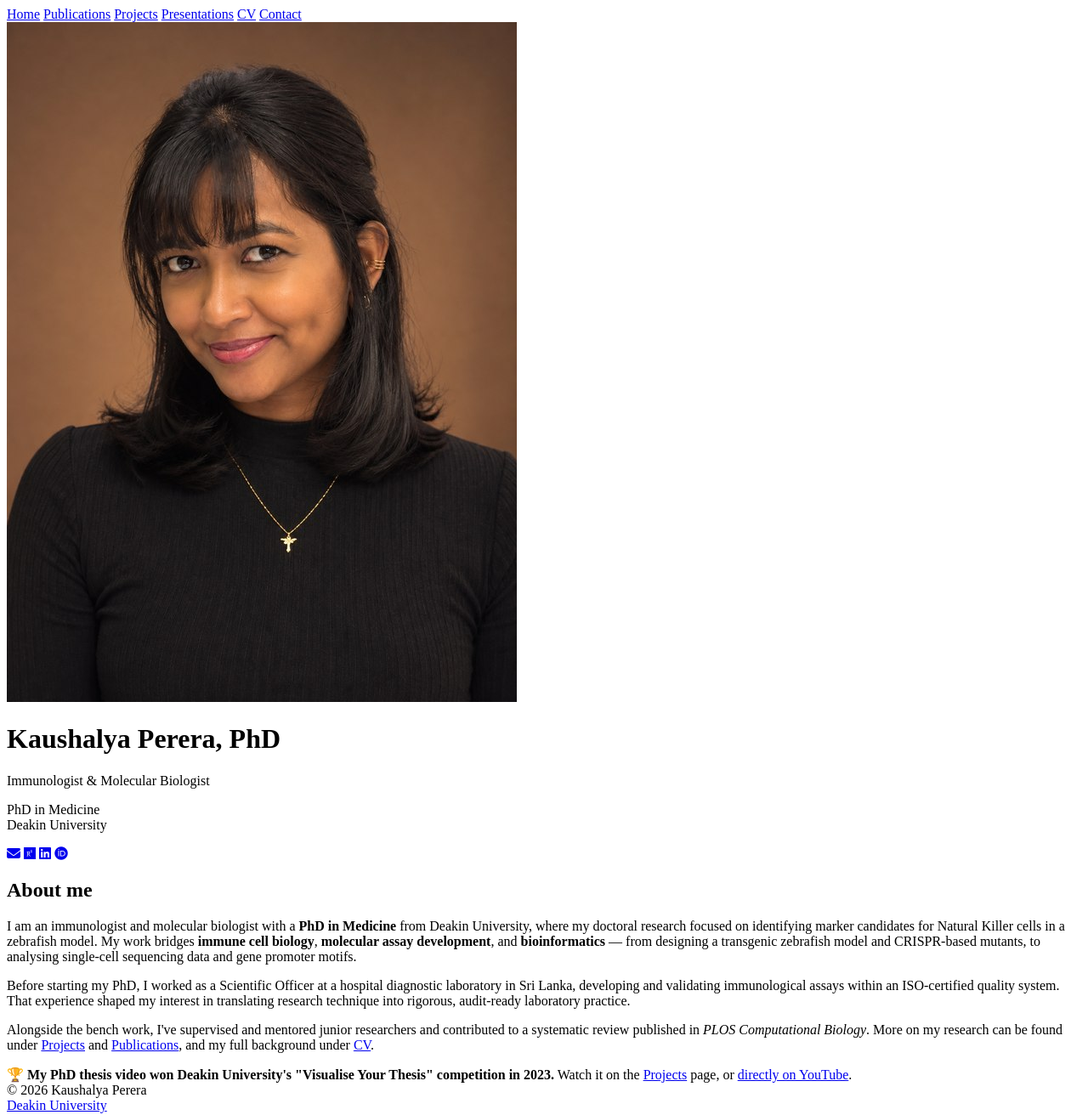
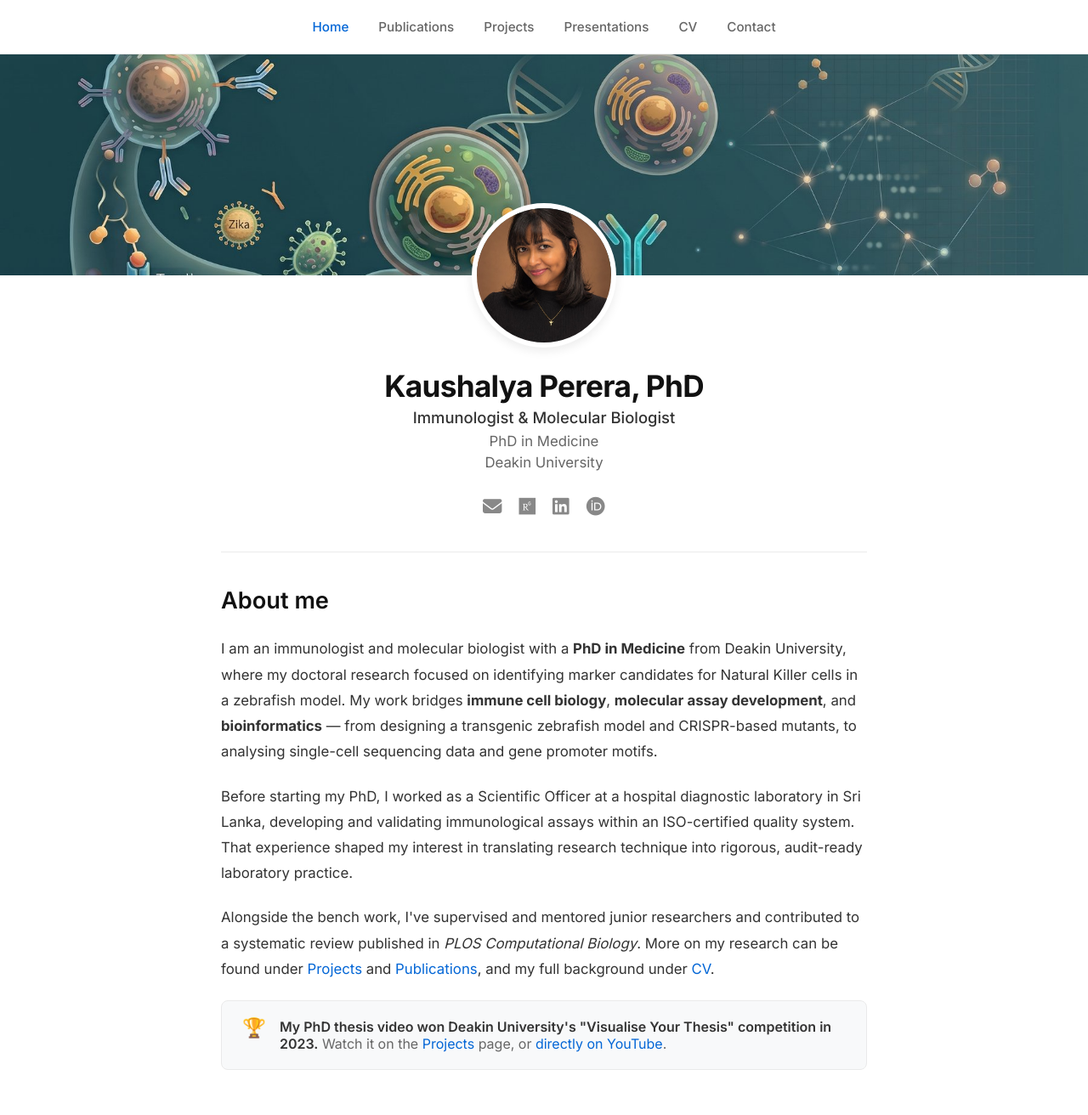
Before and after one commit to Pereraak/kaushalya-perera-portfolio, a plain HTML site: page index.html in a window 1280 px wide. Shown: the top 1312 px of the page at 85% size. Drawn offline with Linux system fonts and the light colour scheme.

Commit message:
style.css

```diff
--- a/style.css
+++ b/style.css
@@ -1,3 +1,164 @@
+:root {
+  --text-color: #333333;
+  --text-muted: #666666;
+  --bg-color: #ffffff;
+  --link-color: #0366d6;
+  --border-color: #eaeaea;
+  --accent-soft: #f8f9fa;
+}
+
+* { box-sizing: border-box; }
+
+body {
+  margin: 0;
+  padding: 0;
+  font-family: 'Inter', -apple-system, BlinkMacSystemFont, sans-serif;
+  color: var(--text-color);
+  background-color: var(--bg-color);
+  -webkit-font-smoothing: antialiased;
+}
+
+a { color: var(--link-color); text-decoration: none; }
+a:hover { text-decoration: underline; }
+
+/* --- TOP NAVIGATION --- */
+.navbar {
+  background-color: var(--bg-color);
+  border-bottom: 1px solid var(--border-color);
+  position: sticky;
+  top: 0;
+  z-index: 1000;
+}
+
+.nav-container {
+  max-width: 900px;
+  margin: 0 auto;
+  display: flex;
+  justify-content: center;
+  padding: 22px 20px;
+  gap: 35px;
+  flex-wrap: wrap;
+}
+
+.nav-container a {
+  color: var(--text-muted);
+  font-weight: 500;
+  font-size: 0.95rem;
+  transition: color 0.2s;
+}
+
+.nav-container a:hover, .nav-container a.active {
+  color: var(--link-color);
+  text-decoration: none;
+}
+
+/* --- BANNER (Now Full Width) --- */
+.banner {
+  width: 100%;
+  height: 260px;
+  background-image: url('banner.jpg');
+  background-size: cover;
+  background-position: center 30%;
+  background-color: #0f2b46;
+}
+
+/* --- MAIN CONTENT CONTAINER --- */
+.main-container {
+  max-width: 800px;
+  margin: 0 auto;
+  padding: 0 20px;
+}
+
+/* --- PROFILE HEADER --- */
+.profile-header {
+  text-align: center;
+  padding: 0 0 40px 0;
+  border-bottom: 1px solid var(--border-color);
+  margin-bottom: 40px;
+}
+
+.avatar {
+  width: 170px;
+  height: 170px;
+  border-radius: 50%;
+  border: 6px solid var(--bg-color);
+  margin-top: -85px;
+  object-fit: cover;
+  background-color: #fff;
+  box-shadow: 0 4px 12px rgba(0,0,0,0.08);
+}
+
+.profile-header h1 {
+  margin: 20px 0 5px 0;
+  font-size: 2.2rem;
+  font-weight: 700;
+  color: #111;
+  letter-spacing: -0.02em;
+}
+
+.profile-header .title {
+  font-size: 1.15rem;
+  color: var(--text-color);
+  margin: 0 0 5px 0;
+  font-weight: 500;
+}
+
+.profile-header .affiliation {
+  font-size: 1.05rem;
+  color: var(--text-muted);
+  margin: 0 0 25px 0;
+  line-height: 1.5;
+}
+
+.social-links { display: flex; justify-content: center; gap: 20px; }
+.social-links a { color: #888; font-size: 1.4rem; transition: color 0.2s, transform 0.2s; }
+.social-links a:hover { color: var(--link-color); transform: translateY(-2px); text-decoration: none; }
+
+/* --- TEXT CONTENT AREA --- */
+.content-area { padding: 0 0 60px 0; }
+.content-area h2 { font-size: 1.7rem; margin-top: 0; margin-bottom: 25px; font-weight: 600; color: #111; }
+.content-area p { line-height: 1.8; margin-bottom: 22px; font-size: 1.05rem; color: #333; }
+.content-area .page-intro { color: var(--text-muted); font-size: 1.1rem; margin-bottom: 40px; }
+
+/* --- Callout --- */
+.callout {
+  display: flex;
+  gap: 16px;
+  align-items: flex-start;
+  background: var(--accent-soft);
+  border: 1px solid var(--border-color);
+  border-radius: 8px;
+  padding: 20px 24px;
+  margin: 20px 0 0;
+  font-size: 1rem;
+  color: var(--text-muted);
+}
+.callout .medal { font-size: 1.4rem; line-height: 1; }
+.callout strong { color: var(--text-color); font-weight: 600; }
+.callout a:hover { text-decoration: underline; }
+
+/* --- CV entries --- */
+.section-block { margin-bottom: 45px; }
+.section-block:last-child { margin-bottom: 0; }
+
+.cv-entry { padding: 20px 0; border-top: 1px solid var(--border-color); }
+.cv-entry:first-child { border-top: none; padding-top: 0; }
+
+.cv-entry-head { display: flex; justify-content: space-between; align-items: baseline; gap: 12px; flex-wrap: wrap; }
+.cv-role { font-size: 1.1rem; font-weight: 600; color: #111; margin: 0; }
+.cv-dates { font-size: 0.9rem; color: var(--text-muted); white-space: nowrap; }
+.cv-org { font-size: 0.95rem; color: var(--link-color); margin: 4px 0 10px; }
+.cv-desc { font-size: 0.98rem; color: var(--text-muted); margin: 0; line-height: 1.7; }
+
+.skills-grid { display: grid; grid-template-columns: repeat(2, 1fr); gap: 24px 36px; }
+.skill-group-name { font-size: 0.85rem; color: var(--link-color); margin: 0 0 8px; font-weight: 600; text-transform: uppercase; letter-spacing: 0.05em; }
+.skill-list { font-size: 0.95rem; color: var(--text-muted); margin: 0; line-height: 1.65; }
+
+.awards-list { list-style: none; padding: 0; margin: 0; display: grid; gap: 14px; }
+.awards-list li { font-size: 0.98rem; color: var(--text-muted); padding-left: 20px; position: relative; }
+.awards-list li::before { content: "•"; position: absolute; left: 0; color: var(--link-color); font-weight: 700; }
+.awards-list strong { color: var(--text-color); font-weight: 600; }
+
 /* --- LIST ITEMS (Projects & Publications) --- */
 .list-item {
   display: grid;
@@ -32,12 +193,46 @@
 .list-item-meta { font-size: 0.95rem; color: var(--link-color); margin: 0 0 12px; }
 .list-item-desc { font-size: 1rem; color: var(--text-muted); margin: 0 0 15px; line-height: 1.7; }
 
-/* Keep the video embed formatting */
 .video-embed { position: relative; width: 100%; padding-top: 56.25%; border-radius: 8px; overflow: hidden; box-shadow: 0 4px 16px rgba(0,0,0,0.1); margin: 4px 0; }
 .video-embed iframe { position: absolute; top: 0; left: 0; width: 100%; height: 100%; border: 0; }
 
-/* --- MOBILE RESPONSIVENESS (Add this inside your existing @media block) --- */
+/* --- Contact --- */
+.contact-cta {
+  display: inline-block;
+  margin-top: 12px;
+  padding: 14px 28px;
+  background: var(--link-color);
+  color: #fff;
+  border-radius: 6px;
+  font-size: 1rem;
+  font-weight: 500;
+}
+.contact-cta:hover { background: #024ea3; color: #fff; text-decoration: none; }
+
+/* --- FOOTER --- */
+.footer {
+  text-align: center;
+  color: #888;
+  font-size: 0.9rem;
+  border-top: 1px solid var(--border-color);
+  background-color: var(--bg-color);
+  display: flex;
+  justify-content: space-between;
+  padding: 30px 0;
+  max-width: 800px;
+  margin: 0 auto;
+}
+.footer a { color: #888; }
+.footer a:hover { color: var(--link-color); }
+
+/* --- MOBILE RESPONSIVENESS --- */
 @media (max-width: 768px) {
+  .nav-container { gap: 15px; padding: 15px; }
+  .banner { height: 180px; }
+  .avatar { width: 140px; height: 140px; margin-top: -70px; }
+  .footer { flex-direction: column; gap: 10px; padding: 25px 20px; }
+  .skills-grid { grid-template-columns: 1fr; gap: 20px; }
+  .cv-entry-head { flex-direction: column; gap: 4px; }
   .list-item { grid-template-columns: 1fr; gap: 15px; padding: 25px 0; }
   .list-item-img { height: 180px; }
 }
```
